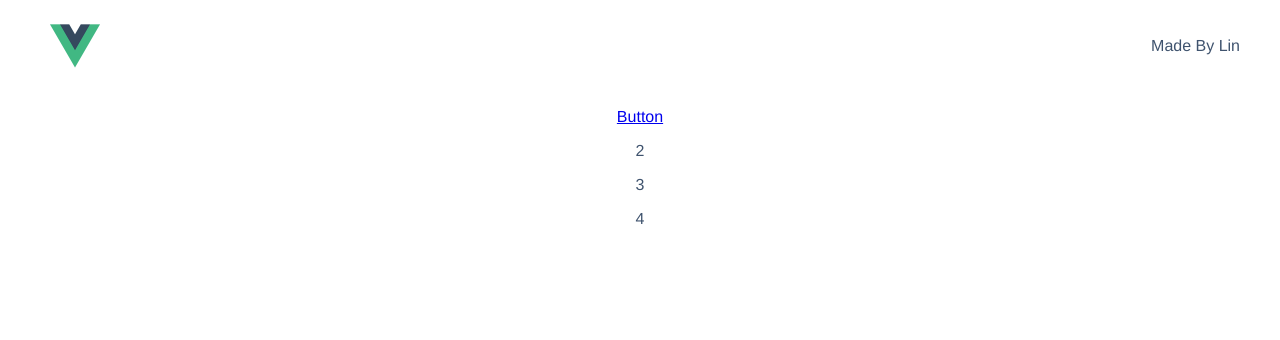
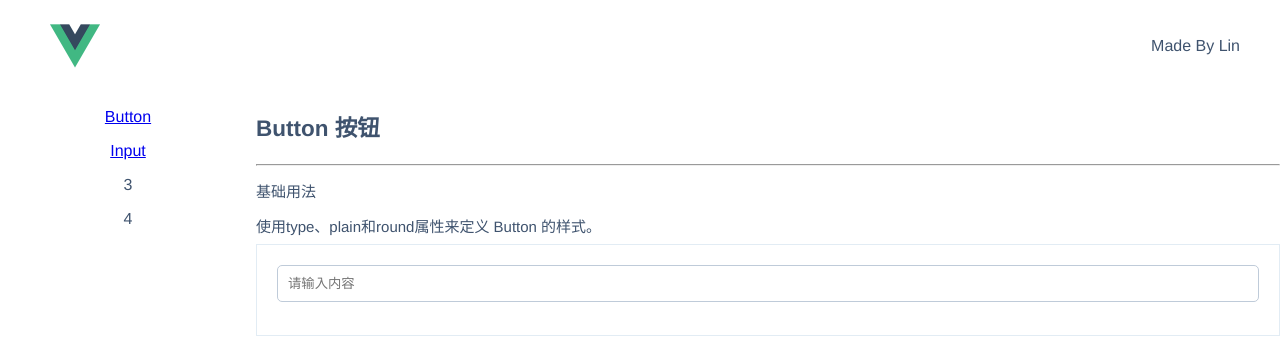
Before and after one commit to MrEggs/vue-ui, a Vue app: page /#/Input in a window 1280 px wide. Shown: the top 340 px of the page. Built offline with nearby package versions, Linux system fonts and the light colour scheme.

Commit message:
- 修改主页 - 完成基础的input

```diff
--- a/src/App.vue
+++ b/src/App.vue
@@ -12,7 +12,9 @@
                 <ol class="nav-ol">
                     <router-link to='button'>Button</router-link>
                 </ol>
-                <ol class="nav-ol">2</ol>
+                <ol class="nav-ol">
+                    <router-link to='input'>Input</router-link>
+                </ol>
                 <ol class="nav-ol">3</ol>
                 <ol class="nav-ol">4</ol>
             </ul>
--- a/src/components/button/ButtonDemo.vue
+++ b/src/components/button/ButtonDemo.vue
@@ -11,30 +11,45 @@
                 使用type、plain和round属性来定义 Button 的样式。
             </span>
         </section>
-        <div class="btn-demo-show">
+        <div class="btn-demo-show-column">
+            <div class="btn-demo-show-line ">
                 <EButton @click="alert" :color="'primary'" :btnShow="'primary'" class="btn-line-item">primary</EButton>
                 <EButton @click="alert" :color="'secondary'" :btnShow="'secondary'" class="btn-line-item">secondary</EButton>
                 <EButton @click="alert" :color="'success'" :btnShow="'success'" class="btn-line-item">success</EButton>
                 <EButton @click="alert" :color="'warning'" :btnShow="'warning'" class="btn-line-item">warning</EButton>
                 <EButton @click="alert" :color="'info'" :btnShow="'info'" class="btn-line-item">info</EButton>
                 <EButton @click="alert" :color="'error'" :btnShow="'error'" class="btn-line-item">error</EButton>
+
+            </div>
+            <div class="btn-demo-show-line ">
+                <EButton @click="alert" :radius=true :color="'primary'" :btnShow="'primary'" class="btn-line-item">primary</EButton>
+                <EButton @click="alert" :radius=true :color="'secondary'" :btnShow="'secondary'" class="btn-line-item">secondary</EButton>
+                <EButton @click="alert" :radius=true :color="'success'" :btnShow="'success'" class="btn-line-item">success</EButton>
+                <EButton @click="alert" :radius=true :color="'warning'" :btnShow="'warning'" class="btn-line-item">warning</EButton>
+                <EButton @click="alert" :radius=true :color="'info'" :btnShow="'info'" class="btn-line-item">info</EButton>
+                <EButton @click="alert" :radius=true :color="'error'" :btnShow="'error'" class="btn-line-item">error</EButton>
+            </div>
         </div>
         <section>
             <span>
                 禁用状态
             </span>
         </section>
-        <div class="btn-demo-show">
+        <div class="btn-demo-show-row">
+            <div class="btn-demo-show-line ">
                 <EButton @click="alert" :color="'primary'" :btnShow="'primary'" class="btn-common-item">未禁用</EButton>
                 <EButton @click="alert" :color="'primary'" :eDisable=true :btnShow="'primary'" class="btn-common-item">禁用</EButton>
+            </div>
         </div>
         <section>
             <span>
                 图标
             </span>
         </section>
-        <div class="btn-demo-show">
+        <div class="btn-demo-show-row">
+            <div class="btn-demo-show-line ">
                 <EButton @click="alert" :color="'primary'" :btnShow="'primary'" :icon="icon" class="btn-common-item">带图标</EButton>
+            </div>
         </div>
         <section>
             <span>
@@ -100,9 +115,22 @@ export default {
     text-align: left;
 }
 
-.btn-demo-show {
+.btn-demo-show-column {
     display: flex;
+    flex-direction: column;
     padding: 20px;
     border: 1px solid #e2ecf4;
 }
+
+.btn-demo-show-row {
+    display: flex;
+    flex-direction: row;
+    padding: 20px;
+    border: 1px solid #e2ecf4;
+}
+
+.btn-demo-show-line {
+    display: flex;
+    flex-direction: row;
+}
 </style>
--- a/src/components/button/components/Button.vue
+++ b/src/components/button/components/Button.vue
@@ -2,10 +2,11 @@
 <button :class="['btn-'+btnShow,
         {'btnShadow':btnShadow},
         {'btnDisable':eDisable},
+        {'btn-radius':radius},
         'btn',
         ]" @click="e=>!eDisable?$emit('click',e):''">
-        <img v-show="icon != ''"  :src="icon" :class="['btn-icon']" />
-        <img v-show="loading" :src="loadingView" :class="['btn-icon']" :style="{'transform':'rotate('+loadingRotate+'deg)'}"/>
+        <img v-if="icon != ''"  :src="icon" :class="['btn-icon']" />
+        <img v-if="loading" :src="loadingView" :class="['btn-icon']" :style="{'transform':'rotate('+loadingRotate+'deg)'}"/>
         <slot></slot>
     </button>
 </template>
@@ -27,6 +28,10 @@ export default {
             type: Boolean,
             default: false
         },
+        radius: {
+            type: Boolean,
+            default: false
+        },
         icon: {
             type: String,
             default: ""
@@ -43,9 +48,11 @@ export default {
         };
     },
     created() {
-        setInterval(() => {
-            this.loadingRotate+=10;
-        }, 100);
+        if (this.loading) {
+            setInterval(() => {
+                this.loadingRotate += 10;
+            }, 100);
+        }
     },
     methods: {},
     computed: {}
@@ -70,6 +77,10 @@ export default {
 
 .btn-shadow {
     box-shadow: 2px 2px 3px #aaaaaa;
+}
+
+.btn-radius {
+    border-radius: 50%;
 }
 
 .btn-primary {
--- /dev/null
+++ b/src/components/input/InputDemo.vue
@@ -0,0 +1,83 @@
+<template>
+<div>
+    <div class="btn-line">
+        <section>
+            <h1>Button 按钮</h1>
+            <hr />
+            <span>
+                基础用法
+                </span><br/>
+            <span>
+                使用type、plain和round属性来定义 Button 的样式。
+            </span>
+        </section>
+        <div class="btn-demo-show-column">
+            <div class="btn-demo-show-line ">
+                <EInput class="btn-line-item" />
+            </div>
+        </div>
+    </div>
+</div>
+</template>
+
+<script>
+import EInput from "@/components/input/components/Input";
+
+export default {
+    components: {
+        EInput
+    },
+    data() {
+        return {};
+    },
+    methods: {},
+    computed: {}
+};
+</script>
+
+<style scoped>
+.btn-line {
+    display: block;
+    flex-direction: row;
+    height: 50px;
+    text-align: left;
+    line-height: 35px;
+    font-size: 15px;
+}
+
+.btn-line-item {
+    flex: 1;
+    height: 50px;
+    display: inline-block;
+}
+
+.btn-common-item {
+    width: 5%;
+    height: 50px;
+    margin: 5px;
+    display: inline-block;
+}
+
+.btn-title {
+    text-align: left;
+}
+
+.btn-demo-show-column {
+    display: flex;
+    flex-direction: column;
+    padding: 20px;
+    border: 1px solid #e2ecf4;
+}
+
+.btn-demo-show-row {
+    display: flex;
+    flex-direction: row;
+    padding: 20px;
+    border: 1px solid #e2ecf4;
+}
+
+.btn-demo-show-line {
+    display: flex;
+    flex-direction: row;
+}
+</style>
--- /dev/null
+++ b/src/components/input/components/Input.vue
@@ -0,0 +1,36 @@
+<template>
+<div>
+    <input class="input"
+    :value="baseValue"  :placeholder="holder"
+    />
+</div>
+</template>
+
+<script>
+export default {
+    props: {
+        holder: {
+            type: String,
+            default: '请输入内容'
+        },
+        baseValue: {
+            type: String,
+            default: '',
+        }
+    }
+}
+</script>
+
+<style scoped>
+.input {
+    width: 100%;
+    border: 1px solid #bfcbd9;
+    padding: 10px 0px 10px 10px;
+    border-radius: 5px;
+    box-sizing: border-box;
+}
+
+.input:hover {
+    border: 1px solid rgba(191, 203, 217, 0.5);
+}
+</style>
--- a/src/router/index.js
+++ b/src/router/index.js
@@ -3,6 +3,7 @@ import Router from 'vue-router'
 
 import HelloWorld from '@/components/HelloWorld'
 import Button from '@/components/button/buttonDemo'
+import Input from '@/components/input/InputDemo'
 
 Vue.use(Router)
 
@@ -17,5 +18,10 @@ export default new Router({
       name: 'button',
       component: Button
     },
+    {
+      path: '/Input',
+      name: 'input',
+      component: Input
+    },
   ]
 })
```
Lines whose indentation alone changed are shown as unchanged.
